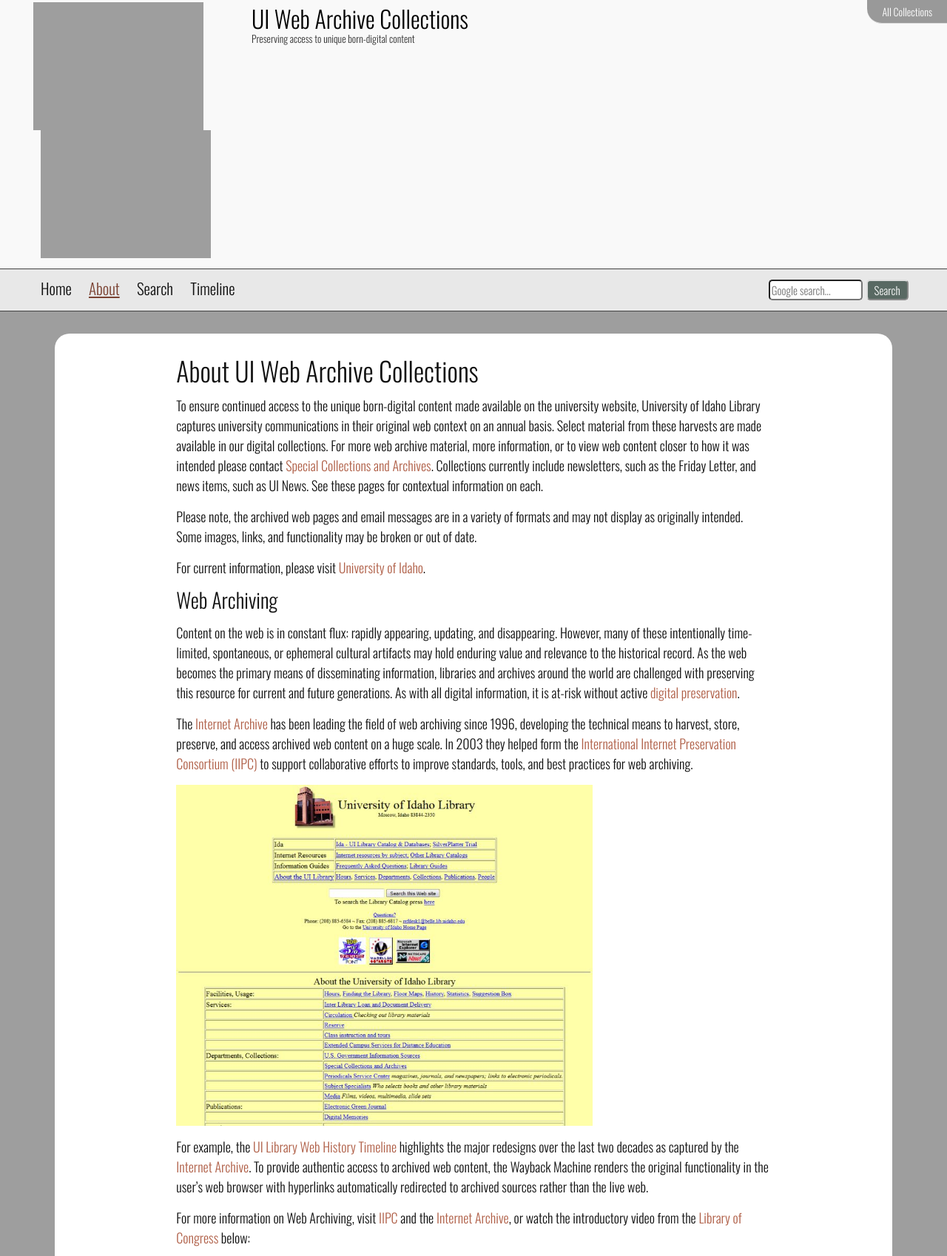
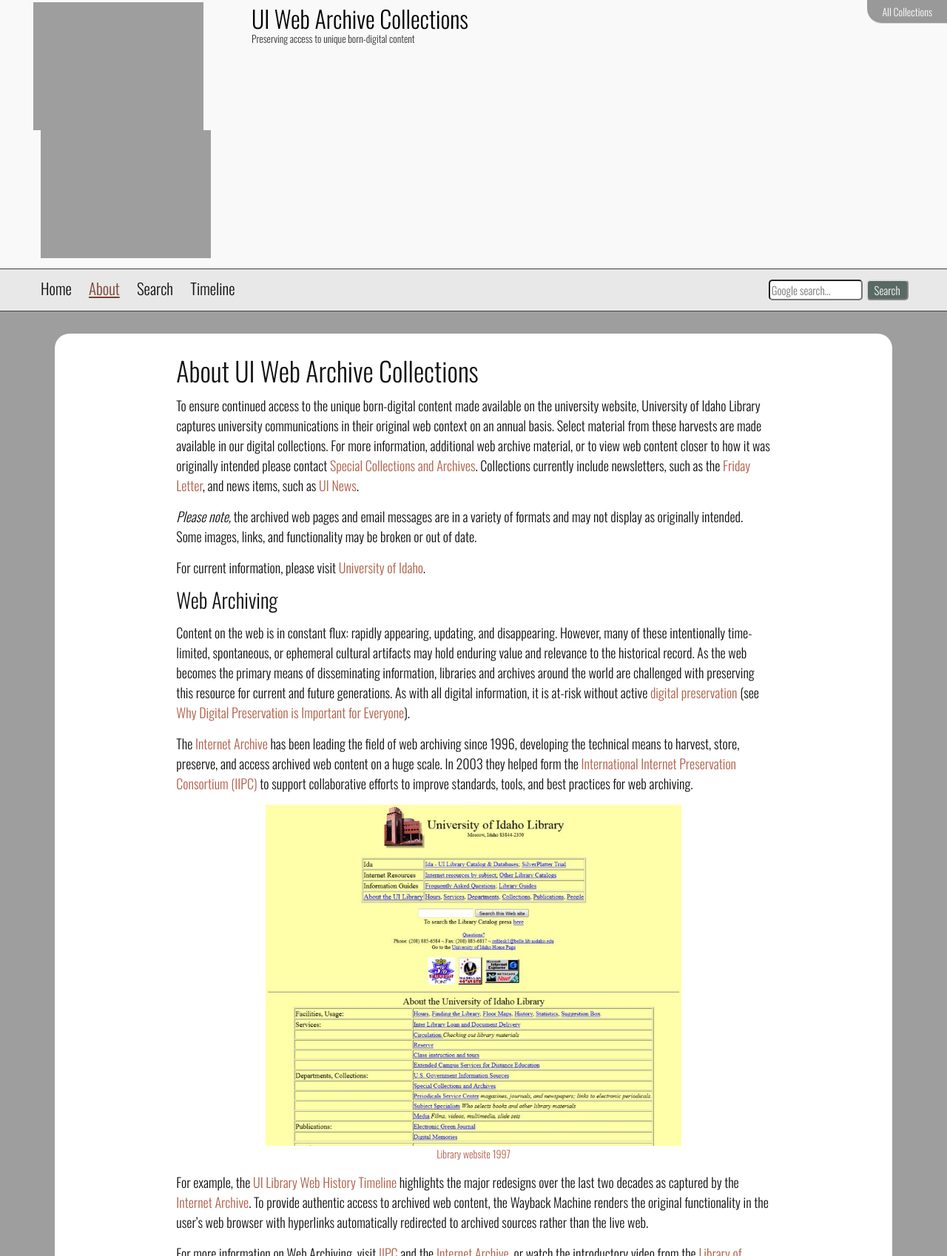
Before and after one commit to uidaholib/webarchive_source, a Jekyll site: the page built from about.md, in a window 1280 px wide, cut to the strip 0-1698 px from the top of the page. Shown: the whole strip at 74% size. Built offline with Jekyll 4.4.1, drawn with Linux system fonts in a browser that asks for light colours.

Commit message:
tweak, add figure include, update allcollections

```diff
--- a/_config.yml
+++ b/_config.yml
@@ -13,3 +13,6 @@
 liburl: https://www.lib.uidaho.edu
 digurl: https://www.lib.uidaho.edu/digital
 repourl: https://digital.lib.uidaho.edu
+
+# Notes:
+# - fig include, {% include figure.html file="my-cat.jpg" alt="cat" caption="My cat" width="50%" %}
--- a/_includes/all-collections-nav.html
+++ b/_includes/all-collections-nav.html
@@ -99,5 +99,6 @@
 <li><a href="https://www.lib.uidaho.edu/digital/uihistorical/"><strong>University of Idaho</strong> Historical Photos</a></li>
 <li><a href="https://www.lib.uidaho.edu/digital/vandalvideo/"><strong>Vandal Video</strong> Collection</a></li>
 <li><a href="https://www.lib.uidaho.edu/digital/watkins/">Carleton <strong> Watkins</strong> Mine Interiors Collection</a></li>
+<li><a href="https://www.lib.uidaho.edu/digital/webarchive/"><strong>Web</strong> Archive Collections</a></li>
 </ul>
 </div>
--- /dev/null
+++ b/_includes/figure.html
@@ -0,0 +1,4 @@
+<figure>
+  <img src="{{ include.file | prepend: '/images/' | absolute_url }}" alt="{{ include.alt }}" {% if include.width %}style="width:{{include.width}};"{% endif %}>
+  {% if include.caption %}<figcaption>{{ include.caption }}</figcaption>{% endif %}
+</figure>
--- a/_sass/_base.scss
+++ b/_sass/_base.scss
@@ -42,10 +42,12 @@
  */
 figure > img {
     display: block;
+    margin: 0 auto;
 }
 
 figcaption {
     font-size: $small-font-size;
+    text-align: center;
 }
 
 /**
--- a/about.md
+++ b/about.md
@@ -7,11 +7,10 @@
 
 To ensure continued access to the unique born-digital content made available on the university website, University of Idaho Library captures university communications in their original web context on an annual basis.
 Select material from these harvests are made available in our digital collections.
-For more web archive material, more information, or to view web content closer to how it was intended please contact [Special Collections and Archives](https://www.lib.uidaho.edu/special-collections/contactus.html).
-Collections currently include newsletters, such as the Friday Letter, and news items, such as UI News.
-See these pages for contextual information on each.
+For more information, additional web archive material, or to view web content closer to how it was originally intended please contact [Special Collections and Archives](https://www.lib.uidaho.edu/special-collections/contactus.html).
+Collections currently include newsletters, such as the [Friday Letter](https://www.lib.uidaho.edu/digital/fridayletter/), and news items, such as [UI News](https://www.lib.uidaho.edu/digital/uinews/index.html).
 
-**Please note,** the archived web pages and email messages are in a variety of formats and may not display as originally intended.
+*Please note,* the archived web pages and email messages are in a variety of formats and may not display as originally intended.
 Some images, links, and functionality may be broken or out of date.
 
 For current information, please visit [University of Idaho](http://www.uidaho.edu/).
@@ -21,12 +20,12 @@
 Content on the web is in constant flux: rapidly appearing, updating, and disappearing.
 However, many of these intentionally time-limited, spontaneous, or ephemeral cultural artifacts may hold enduring value and relevance to the historical record.
 As the web becomes the primary means of disseminating information, libraries and archives around the world are challenged with preserving this resource for current and future generations.
-As with all digital information, it is at-risk without active <a href="https://youtu.be/qEmmeFFafUs">digital preservation</a>.
+As with all digital information, it is at-risk without active [digital preservation](https://en.wikipedia.org/wiki/Digital_preservation) (see [Why Digital Preservation is Important for Everyone](https://youtu.be/qEmmeFFafUs)).
 
 The <a href="https://archive.org/about">Internet Archive</a> has been leading the field of web archiving since 1996, developing the technical means to harvest, store, preserve, and access archived web content on a huge scale.
 In 2003 they helped form the <a href="http://netpreserve.org/about-us">International Internet Preservation Consortium (IIPC)</a> to support collaborative efforts to improve standards, tools, and best practices for web archiving.
 
-<a href="https://web.archive.org/web/19970218140532/https://www.lib.uidaho.edu/"><img src="images/timeline/1997.jpg" style="width:70%;"></a>
+{% include figure.html file="timeline/1997.jpg" alt="UI Library website 1997" caption="<a href='https://web.archive.org/web/19970218140532/https://www.lib.uidaho.edu/'>Library website 1997</a>" width="70%" %}
 
 For example, the <a href="timeline.html" >UI Library Web History Timeline</a> highlights the major redesigns over the last two decades as captured by the <a href="https://web.archive.org/web/19970218140532/http://www.lib.uidaho.edu/">Internet Archive</a>.
 To provide authentic access to archived web content, the Wayback Machine renders the original functionality in the user's web browser with hyperlinks automatically redirected to archived sources rather than the live web.
```
Also changed, not shown: index.md (+2 -3 lines), images/spec_crop2.jpg (added).
